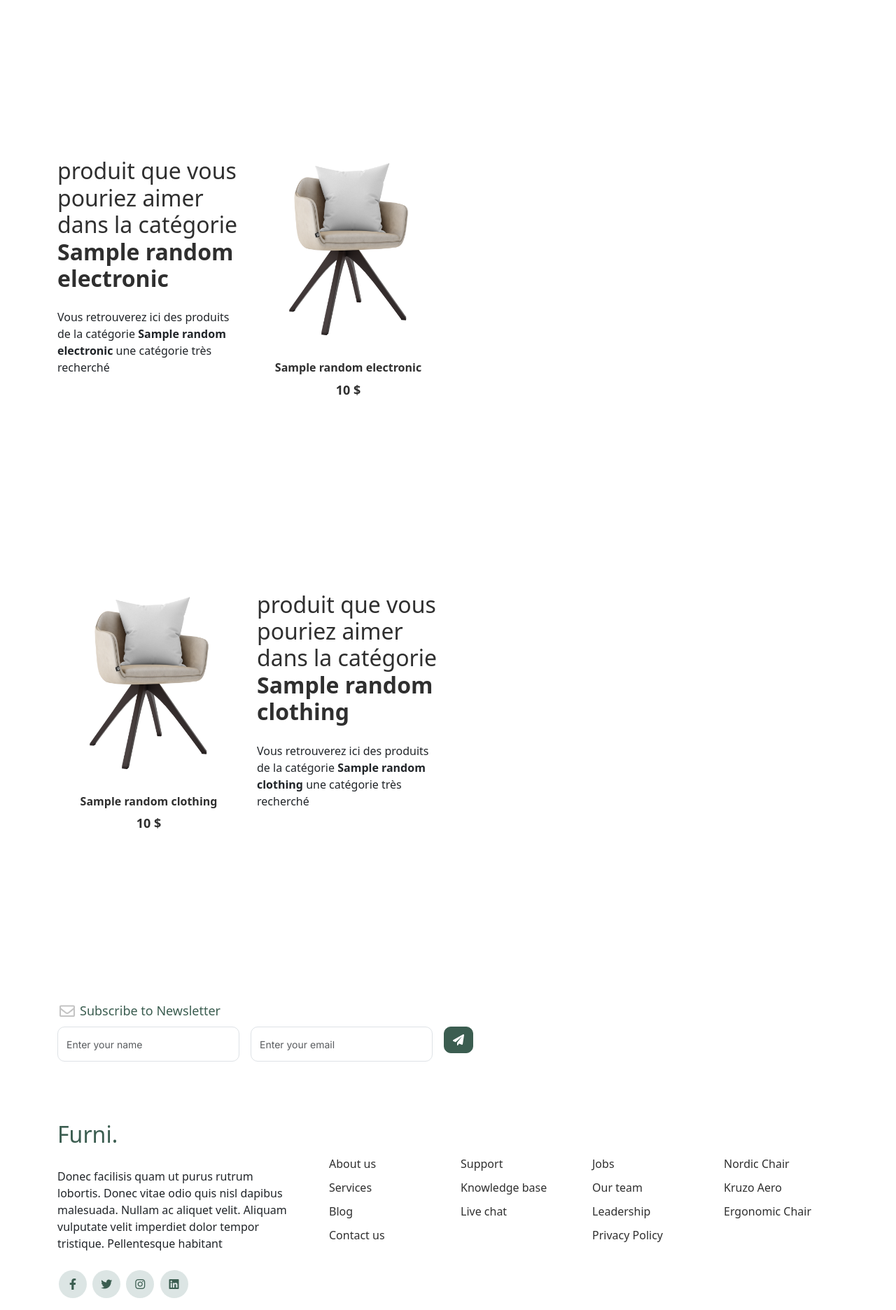
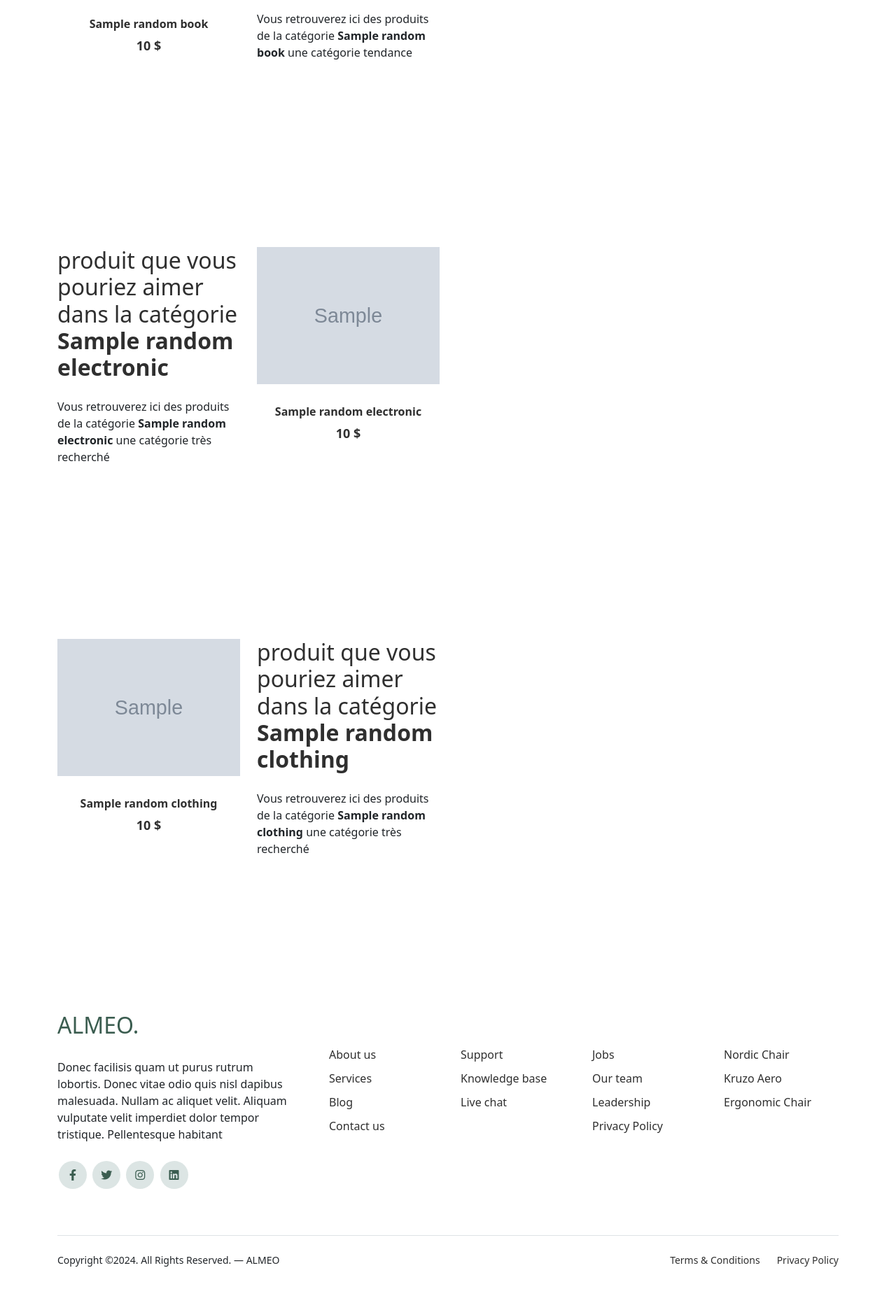
Before and after one commit to mathisbachelier/e-commerce, a PHP site: template E-Commerce/views/homepage/index.php in a window 1280 px wide; the page is wider, and only the part inside the window is pictured. Shown: the part 1601-3473 px from the top of that part at 70% size. After the commit the page ends 3411 px from the top of that part, so only its background shows below. Run offline with PHP 8.4, Linux system fonts and the light colour scheme; the visitor is signed in with stand-in values (Sample User, id 1); the template is opened without the code that fills it: most values are stand-ins (such as "Sample title", 1, 10 or a date in 2020); grey boxes marked "Sample" are stand-in pictures; style sheets or scripts are compiled from the project's sources; some libraries are stand-ins or nearby versions.

Commit message:
finished homepage

```diff
--- a/E-Commerce/app/controllers/userOrderController.php
+++ b/E-Commerce/app/controllers/userOrderController.php
@@ -10,7 +10,7 @@ class userOrderController extends Controller{
         $model = new Order($this->getDB());
 
         $orders = $model->getUserOrders($_SESSION['user_id']);
-        return $this->view('order.index', compact('orders'));
+        return $this->view('userOrder.index', compact('orders'));
     }
 
     public function show(int $id)
@@ -19,6 +19,6 @@ class userOrderController extends Controller{
         $order =$orders->getOrderById($id);
         $product = $orders->getProductByOrder($id);
 
-            return $this->view("order.show",compact('order','product'));
+            return $this->view("userOrder.show",compact('order','product'));
         }
 }
--- a/E-Commerce/app/models/Product.php
+++ b/E-Commerce/app/models/Product.php
@@ -7,7 +7,7 @@ class Product extends Model
     protected $table ="products";
 
     public function getProductsByLastAdd(){
-        return $this->query("SELECT * FROM products ORDER BY id DESC LIMIT 10");
+        return $this->query("SELECT * FROM products ORDER BY id DESC LIMIT 3");
 
 
     }
--- a/E-Commerce/public/index.php
+++ b/E-Commerce/public/index.php
@@ -9,6 +9,7 @@ define('DB_NAME',"e_commerce");
 define('DB_HOST',"127.0.0.1");
 define('DB_USER',"root");
 define('DB_PASSWORD',"");
+define('IMG',dirname($_SERVER['SCRIPT_NAME']) .DIRECTORY_SEPARATOR . 'img'.DIRECTORY_SEPARATOR);
 
 $router = new Router($url);
 
--- a/E-Commerce/views/homepage/index.php
+++ b/E-Commerce/views/homepage/index.php
@@ -40,8 +40,8 @@
 
 			<?php foreach ($params['homepage'] as $homepage) { ?>
 				<div class="col-12 col-md-4 col-lg-3 mb-5 mb-md-0">
-					<a class="product-item" href="#">
-						<img src="images/product-1.png" class="img-fluid product-thumbnail">
+					<a class="product-item" href="/e-commerce-BTS-SIO/E-Commerce/product/<?= $homepage->id; ?>">
+						<img src="<?= IMG ?>/product/<?= $homepage->url_img ?>" class="img-fluid product-thumbnail">
 						<h3 class="product-title"><?php echo $homepage->name; ?></h3>
 						<strong class="product-price"><?php echo $homepage->price; ?> $</strong>
 
@@ -62,8 +62,8 @@
 
 			<?php foreach ($params['randomBooks'] as $randombooks) { ?>
                 <div class="col-12 col-md-4 col-lg-3 mb-5 mb-md-0">
-        <a class="product-item" href="#">
-            <img src="images/product-1.png" class="img-fluid product-thumbnail">
+        <a class="product-item" href="/e-commerce-BTS-SIO/E-Commerce/product/<?= $randombooks->id; ?>">
+            <img src="<?= IMG ?>/product/<?= $randombooks->url_img ?>" class="img-fluid product-thumbnail">
             <h3 class="product-title"><?php echo $randombooks->name; ?></h3>
             <strong class="product-price"><?php echo $randombooks->price; ?> $</strong>
 
@@ -94,8 +94,8 @@
 
 			<?php foreach ($params['randomElectronic'] as $randomElectronic) { ?>
                 <div class="col-12 col-md-4 col-lg-3 mb-5 mb-md-0">
-        <a class="product-item" href="#">
-            <img src="images/product-1.png" class="img-fluid product-thumbnail">
+        <a class="product-item" href="/e-commerce-BTS-SIO/E-Commerce/product/<?= $randomElectronic->id; ?>">
+            <img src="<?= IMG ?>/product/<?= $randomElectronic->url_img ?>" class="img-fluid product-thumbnail">
             <h3 class="product-title"><?php echo $randomElectronic->name; ?></h3>
             <strong class="product-price"><?php echo $randomElectronic->price; ?> $</strong>
 
@@ -116,8 +116,8 @@
 
 			<?php foreach ($params['randomClothing'] as $randomClothing) { ?>
                 <div class="col-12 col-md-4 col-lg-3 mb-5 mb-md-0">
-        <a class="product-item" href="#">
-            <img src="images/product-1.png" class="img-fluid product-thumbnail">
+        <a class="product-item" href="/e-commerce-BTS-SIO/E-Commerce/product/<?= $randomClothing->id; ?>">
+            <img src="<?= IMG ?>/product/<?= $randomElectronic->url_img ?>" class="img-fluid product-thumbnail">
             <h3 class="product-title"><?php echo $randomClothing->name; ?></h3>
             <strong class="product-price"><?php echo $randomClothing->price; ?> $</strong>
 
--- a/E-Commerce/views/homepage/search.php
+++ b/E-Commerce/views/homepage/search.php
@@ -37,9 +37,9 @@
 		      		<!-- Start Column 1 -->
 					<?php foreach ($params['homepage'] as $homepage) { ?>
 					<div class="col-12 col-md-4 col-lg-3 mb-5">
-						<a class="product-item" href="#">
+						<a class="product-item" href="/e-commerce-BTS-SIO/E-Commerce/product/<?= $homepage->id; ?>">
 
-							<img src="images/product-3.png" class="img-fluid product-thumbnail">
+							<img src="<?= IMG ?>/product/<?= $homepage->url_img ?>" class="img-fluid product-thumbnail">
 							<h3 class="product-title" style = "font-size: 1.7rem;"><?php echo $homepage->name; ?></h3>
 							<h3><?php foreach ($params['categories'] as $category) { ?>
 								<?php if($homepage->id_category == $category->id): ?>
--- a/E-Commerce/views/layout.php
+++ b/E-Commerce/views/layout.php
@@ -36,7 +36,7 @@
 							</a>
 							<ul class="dropdown-menu" aria-labelledby="dropdownAdmins">
 								<li><a class="dropdown-item" href="/e-commerce-BTS-SIO/E-Commerce/orderManagement/orders" style="color:black !important">gestion des commandes</a></li>
-								<li><a class="dropdown-item" href="#" style="color:black !important">test2</a></li>
+								<li><a class="dropdown-item" href="/e-commerce-BTS-SIO/E-Commerce/productManagement" style="color:black !important">ajouter un produit</a></li>
 								<li><a class="dropdown-item" href="#" style="color:black !important">test3</a></li>
 							</ul>
 						</li>
@@ -44,12 +44,10 @@
 
             <?php
        if(!isset($_SESSION['auth'])): ?>
-      <li class="nav-item ">
-		<a class="nav-link" href="/e-commerce-BTS-SIO/E-Commerce/login">Se connecter </a>
-      </li>
+
       <?php else: ?>
 		<?php if(!isset($_SESSION['is_admin'])): ?>
-		<li class="nav-item "><a class="nav-link" href="/e-commerce-BTS-SIO/E-Commerce/userOrder">Commandes </a> </li>
+		<li class="nav-item "><a class="nav-link" href="/e-commerce-BTS-SIO/E-Commerce/userOrder">Vos commandes </a> </li>
 		<?php endif; ?>
       <li class="nav-item ">
         <a class="nav-link" href="/e-commerce-BTS-SIO/E-Commerce/deconnection">Déconnexion </a>
@@ -59,13 +57,12 @@
 					</ul>
 
 					<ul class="custom-navbar-cta navbar-nav mb-2 mb-md-0 ms-5">
-						<li><a class="nav-link" href="#"><img src="images/user.svg"></a></li>
+
+						<li><a class="nav-link"  href="E-Commerce-BTS-SIO/E-Commerce/login" onclick="display_user()" data-bs-toggle="modal" data-bs-target="#modalDisplay"><img src="<?= IMG ?>icons/user.svg"></a></li>
 						<form id="cartForm" action="/e-commerce-BTS-SIO/E-Commerce/cart" method="GET">
 							<input type="hidden" id="cartData" name="cart">
-							<li><a class="nav-link" onclick="sendCart()"><img src="images/cart.svg"></a></li>
+							<li><a class="nav-link" onclick="sendCart()"><img src="<?= IMG ?>icons/cart.svg"></a></li>
 						</form>
-						<li><a class="nav-link"  href="E-Commerce-BTS-SIO/E-Commerce/login" onclick="display_user()" data-bs-toggle="modal" data-bs-target="#modalDisplay"><img src="images/user.svg"></a></li>
-						<li><a class="nav-link"><img src="images/cart.svg"></a></li>
 					</ul>
 				</div>
 			</div>
@@ -92,32 +89,11 @@
 
 
 
-				<div class="row">
-					<div class="col-lg-8">
-						<div class="subscription-form">
-							<h3 class="d-flex align-items-center"><span class="me-1"><img src="images/envelope-outline.svg" alt="Image" class="img-fluid"></span><span>Subscribe to Newsletter</span></h3>
 
-							<form action="#" class="row g-3">
-								<div class="col-auto">
-									<input type="text" class="form-control" placeholder="Enter your name">
-								</div>
-								<div class="col-auto">
-									<input type="email" class="form-control" placeholder="Enter your email">
-								</div>
-								<div class="col-auto">
-									<button class="btn btn-primary">
-										<span class="fa fa-paper-plane"></span>
-									</button>
-								</div>
-							</form>
-
-						</div>
-					</div>
-				</div>
 
 				<div class="row g-5 mb-5">
 					<div class="col-lg-4">
-						<div class="mb-4 footer-logo-wrap"><a href="#" class="footer-logo">Furni<span>.</span></a></div>
+						<div class="mb-4 footer-logo-wrap"><a href="#" class="footer-logo">ALMEO<span>.</span></a></div>
 						<p class="mb-4">Donec facilisis quam ut purus rutrum lobortis. Donec vitae odio quis nisl dapibus malesuada. Nullam ac aliquet velit. Aliquam vulputate velit imperdiet dolor tempor tristique. Pellentesque habitant</p>
 
 						<ul class="list-unstyled custom-social">
@@ -171,7 +147,7 @@
 				<div class="border-top copyright">
 					<div class="row pt-4">
 						<div class="col-lg-6">
-							<p class="mb-2 text-center text-lg-start">Copyright &copy;<script>document.write(new Date().getFullYear());</script>. All Rights Reserved. &mdash; Designed with love by <a href="https://untree.co">Untree.co</a> Distributed By <a hreff="https://themewagon.com">ThemeWagon</a>  <!-- License information: https://untree.co/license/ -->
+							<p class="mb-2 text-center text-lg-start">Copyright &copy;<script>document.write(new Date().getFullYear());</script>. All Rights Reserved. &mdash; ALMEO</a>  <!-- License information: https://untree.co/license/ -->
             </p>
 						</div>
 
--- a/E-Commerce/views/product/show.php
+++ b/E-Commerce/views/product/show.php
@@ -2,7 +2,7 @@
   <div class="row justify-content-between align-items-center">
     <div class="col-lg-6">
       <div class="img-wrap">
-        <img src="<?= $params['product']->url_img ?>" width="500" height="500" alt="Image" class="img-fluid">
+        <img id="img-product"src="<?= IMG ?>/product/<?= $params['product']->url_img ?>" width="500" height="500" alt="Image" class="img-fluid">
       </div>
     </div>
     <div class="col-lg-6">
```
Also changed, not shown: E-Commerce/public/css/style.css (+24 -0 lines), E-Commerce/views/userOrder/index.php (+31 -0 lines), E-Commerce/views/userOrder/show.php (added, +13 -0 lines), E-Commerce/public/css/bootstrap.min.css, E-Commerce/public/img/icons/cart.svg (renamed from E-Commerce/public/template_AMLEO/furni/images/cart.svg), E-Commerce/public/img/icons/cross.svg (renamed from E-Commerce/public/template_AMLEO/furni/images/cross.svg), E-Commerce/public/img/icons/user.svg (renamed from E-Commerce/public/template_AMLEO/furni/images/user.svg), E-Commerce/public/img/product/iphone15.jpeg (added).
